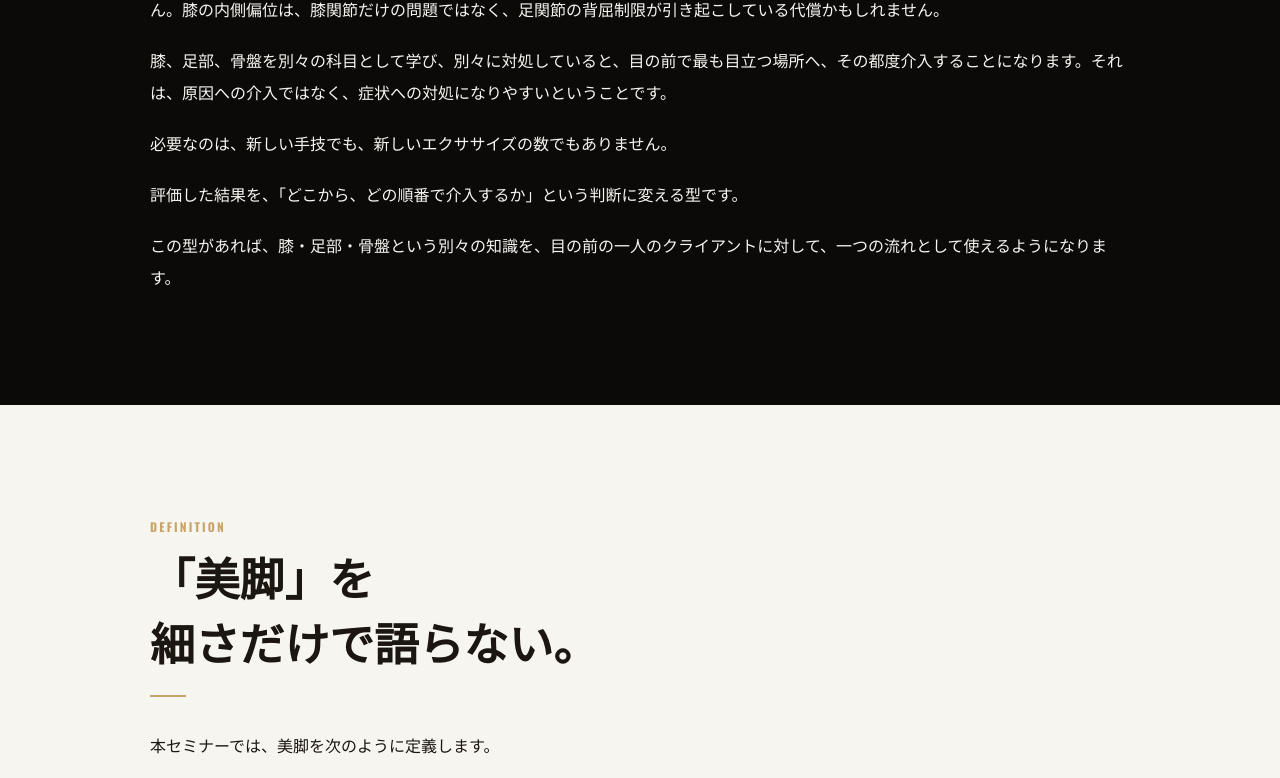
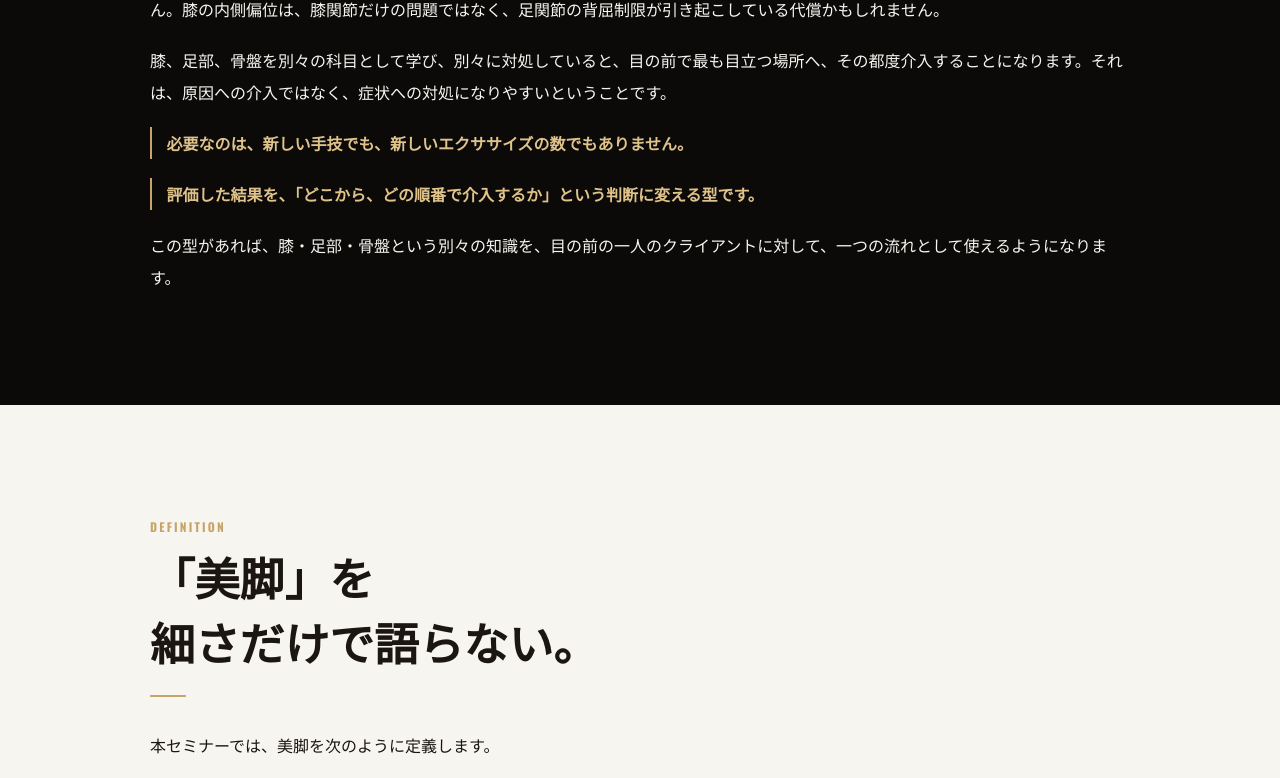
Before and after one commit to KENTA-KAJI/bal-bikyaku-template, a Next.js app: page / in a window 1280 px wide. Shown: the part 3074-3852 px from the top of the page. Built offline with nearby package versions, Linux system fonts and the light colour scheme.

Commit message:
style: emphasize key section conclusions

```diff
--- a/src/components/LandingPage.module.css
+++ b/src/components/LandingPage.module.css
@@ -56,6 +56,24 @@
 }
 .prose strong {
   font-weight: 700;
+}
+.emphasisText,
+.emphasisInline {
+  color: #8f7246;
+  font-weight: 800;
+}
+.emphasisText {
+  padding-left: 0.9rem;
+  border-left: 2px solid #c7a56a;
+}
+.emphasisInline {
+  margin-right: 0.15em;
+}
+.dark .emphasisText,
+.dark .emphasisInline,
+.final .emphasisText,
+.final .emphasisInline {
+  color: #e0c38b;
 }
 .prose blockquote,
 .conclusion {
--- a/src/components/LandingPage.tsx
+++ b/src/components/LandingPage.tsx
@@ -315,10 +315,10 @@ export default function LandingPage() {
           <p>
             膝、足部、骨盤を別々の科目として学び、別々に対処していると、目の前で最も目立つ場所へ、その都度介入することになります。それは、原因への介入ではなく、症状への対処になりやすいということです。
           </p>
-          <p>
+          <p className={styles.emphasisText}>
             必要なのは、新しい手技でも、新しいエクササイズの数でもありません。
           </p>
-          <p>
+          <p className={styles.emphasisText}>
             評価した結果を、「どこから、どの順番で介入するか」という判断に変える型です。
           </p>
           <p>
@@ -368,7 +368,7 @@ export default function LandingPage() {
           <p>
             膝が内側に入っているクライアントが2人いても、原因が同じとは限りません。ひとりは足部の回内が主な要因かもしれませんし、もうひとりは股関節の内旋が主な要因かもしれません。
           </p>
-          <p>
+          <p className={styles.emphasisText}>
             「テンプレート」が固定するのは、答えではありません。答えにたどり着くための、確認する順番です。
           </p>
           <p>この順番を、次の6ステップとして体系化しています。</p>
@@ -475,12 +475,15 @@ export default function LandingPage() {
             まず第1回から第3回で、各部位の構造・評価・介入を、一つずつ正確に学びます。膝は膝として、足部は足部として、骨盤は骨盤として、それぞれの見方を丁寧に身につける段階です。
           </p>
           <p>
-            そのうえで、第4回では、これらをつなげます。複数の部位に同時に問題が見られるクライアントに対して、動作評価から問題を整理し、どこから介入するべきかという優先順位を判断する力を養います。
+            <strong className={styles.emphasisInline}>
+              そのうえで、第4回では、これらをつなげます。
+            </strong>
+            複数の部位に同時に問題が見られるクライアントに対して、動作評価から問題を整理し、どこから介入するべきかという優先順位を判断する力を養います。
           </p>
           <p>
             部位ごとに学んだ知識は、そのままでは点のままです。第4回を通して、その点を、現場で使える一つの流れへと統合します。
           </p>
-          <p>
+          <p className={styles.emphasisText}>
             4回という回数は、内容を分割するためではなく、一人の指導者の中に、段階を踏んで判断力を育てるための構成です。
           </p>
         </div>
@@ -518,8 +521,10 @@ export default function LandingPage() {
           <p>
             実際に自分の手で骨指標に触れ、関節の動きを確かめ、評価と介入を繰り返す。講師の手の位置や力加減を間近で見て、自分の評価が合っているかを確認する。介入後の変化を、自分の目と手で再評価する。
           </p>
-          <p>こうした実践は、定員10名という少人数だからこそ可能になります。</p>
-          <p>
+          <p className={styles.emphasisText}>
+            こうした実践は、定員10名という少人数だからこそ可能になります。
+          </p>
+          <p className={styles.emphasisText}>
             本セミナーは、全4回・各回約5時間（合計約20時間）の対面実技を軸に構成されています。
           </p>
         </div>
@@ -713,7 +718,9 @@ export default function LandingPage() {
             <p>
               一方で、膝・足部・骨盤をつなげて評価し、複数ある候補の中から、なぜその介入を選んだのかを説明できる指導には、もう一段階、違う種類の再現性があります。
             </p>
-            <p>この4日間で増やすのは、手技の数ではありません。</p>
+            <p className={styles.emphasisText}>
+              この4日間で増やすのは、手技の数ではありません。
+            </p>
             <blockquote>
               目の前の脚に対して、介入の順番を決めるための型です。
             </blockquote>
```
